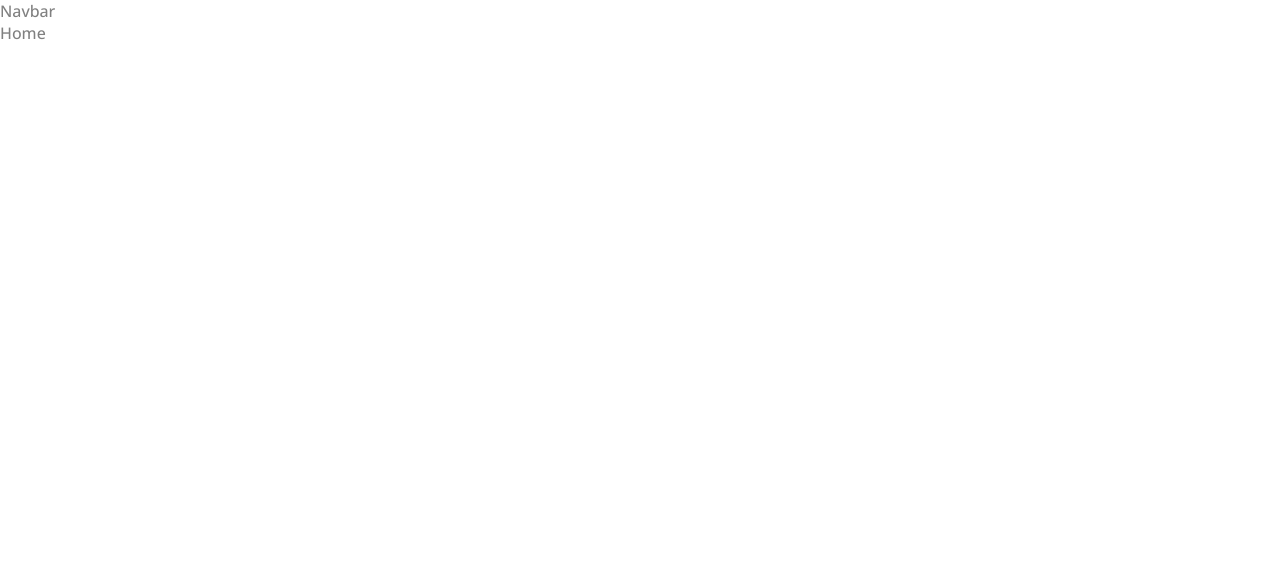
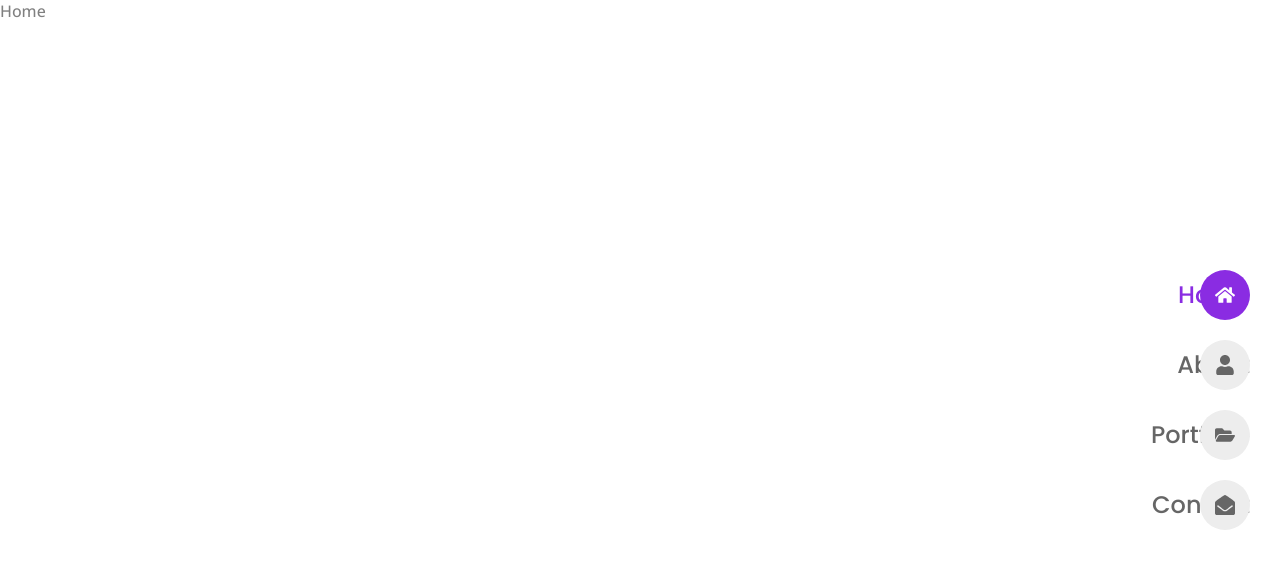
Before and after one commit to nahyan007/multipage-portfolio, a React (Vite) app: page / in a window 1280 px wide. Shown: the top 568 px of the page. Built offline with nearby package versions, Linux system fonts and the light colour scheme.

Commit message:
responsive navbar

```diff
--- a/package.json
+++ b/package.json
@@ -12,6 +12,7 @@
   "dependencies": {
     "react": "^18.2.0",
     "react-dom": "^18.2.0",
+    "react-icons": "^4.10.1",
     "react-router-dom": "^6.14.2"
   },
   "devDependencies": {
--- /dev/null
+++ b/src/components/Navbar.css
@@ -0,0 +1,149 @@
+.nav__menu {
+  position: fixed;
+  inset-block: 0;
+  left: -100%;
+  background-color: var(--container-color);
+  width: 100%;
+  padding: 60px 30px;
+  transition: all 0.5s cubic-bezier(0.77, 0.2, 0.05, 1);
+}
+
+.show-menu{
+  left: 0;
+}
+
+.nav__link {
+  display: flex;
+  align-items: center;
+  column-gap: 24px;
+  border-bottom: 1px solid var(--border-color);
+  padding-block: 14px;
+}
+
+.nav__icon,
+.nav__name {
+  color: var(--title-color);
+  font-size: 24px;
+}
+
+.nav__name {
+  font-weight: var(--weight-500);
+}
+
+
+.active-nav .nav__icon, .active-nav .nav__name{
+  color: var(--first-color);
+}
+
+
+/* toggle */
+
+.nav__toggle{
+  position: fixed;
+  top: 30px;
+  right: 30px;
+  width: 40px;
+  height: 40px;
+  border-radius: 5px;
+  background-color: var(--container-color);
+  padding: 12px 10px;
+  cursor: pointer;
+}
+
+.nav__toggle span{
+  display: block;
+  width: 20px;
+  height: 2px;
+  border-radius: 2px;
+  background-color: var(--title-color);
+  margin-bottom: 5px;
+
+}
+
+.animate-toggle span:first-child{
+  transform: rotate(45deg) translate(6px, 4px);
+  transition: all 0.5s ease-in-out;
+}
+.animate-toggle span:nth-child(2){
+  display: none;
+}
+.animate-toggle span:last-child{
+  transform: rotate(-45deg) translate(1px, 1px);
+  transition: all 0.5s ease-in-out;
+}
+
+
+/* break Point */
+
+@media screen and (min-width: 1024px) {
+  .nav__menu{
+    all: unset;
+  }
+
+  .nav__toggle{
+    display: none ;
+  }
+
+  .nav{
+    position: fixed;
+    inset-block: 0;
+    right: 30px;
+    display: flex;
+    align-items: center;
+
+  }
+
+  .nav__item{
+    margin-block: 20px;
+  }
+
+  .nav__link{
+    padding: 0;
+    border-bottom: none;
+    background-color: var(--container-color);
+    width: 50px;
+    height: 50px;
+    border-radius: 50%;
+    position: relative;
+  }
+
+  .nav__icon{
+    font-size: 20px;
+    margin-inline: auto;
+  }
+
+  .nav__name{
+    position: absolute;
+    top: 0;
+    right: 0;
+    background-color: var(--first-color);
+    height: 100%;
+    line-height: 50px;
+    padding-inline: 30px 25px;
+    border-radius: 30px;
+    font-size: var(--small-font-size);
+    color: var(--text-white);
+    opacity: 0;
+    visibility: hidden;
+    z-index: -1;
+    transition: all 0.3s ease;
+  }
+
+  .nav__link:hover .nav__name{
+    right: 27px;
+    color: var(--text-white);
+    opacity: 1;
+    visibility: visible;
+    border-radius: 30px 0 0 30px;
+  }
+
+  .nav__link:hover, .active-nav{
+    background-color: var(--first-color);
+  }
+
+  .nav__link:hover .nav__icon, .active-nav .nav__icon{
+    color: var(--text-white);
+  }
+
+
+}
--- a/src/components/Navbar.jsx
+++ b/src/components/Navbar.jsx
@@ -1,9 +1,44 @@
-import React from 'react'
+import React, { useState } from "react";
+import { NavLink } from "react-router-dom";
+import { links } from "../data";
+import "./Navbar.css";
 
 const Navbar = () => {
+  const [showMenu, setShowMenu] = useState(false);
+
   return (
-    <div>Navbar</div>
-  )
-}
+    <nav className="nav">
+      <div className={` ${showMenu ? "nav__menu show-menu" : "nav__menu"} `}>
+        <ul className="nav__list">
+          {links.map(({ name, icon, path }, index) => (
+            <li className="nav__item" key={index}>
+              <NavLink
+                to={path}
+                className={({ isActive }) =>
+                  isActive ? "nav__link active-nav" : "nav__link"
+                }
+                onClick={() => setShowMenu(!showMenu)}
+              >
+                {icon}
+                <h3 className="nav__name"> {name} </h3>
+              </NavLink>
+            </li>
+          ))}
+        </ul>
+      </div>
 
-export default Navbar
+      <div
+        className={` ${
+          showMenu ? "nav__toggle animate-toggle" : "nav__toggle"
+        } `}
+        onClick={() => setShowMenu(!showMenu)}
+      >
+        <span></span>
+        <span></span>
+        <span></span>
+      </div>
+    </nav>
+  );
+};
+
+export default Navbar;
```
Also changed, not shown: 1 other file (tests, documents, lock files or other folders).
